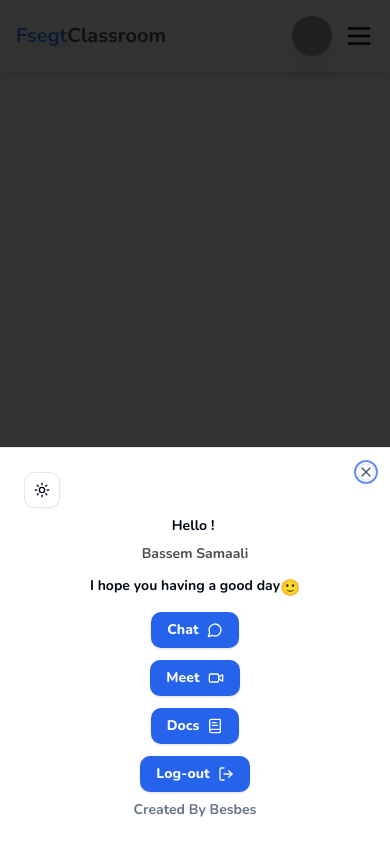
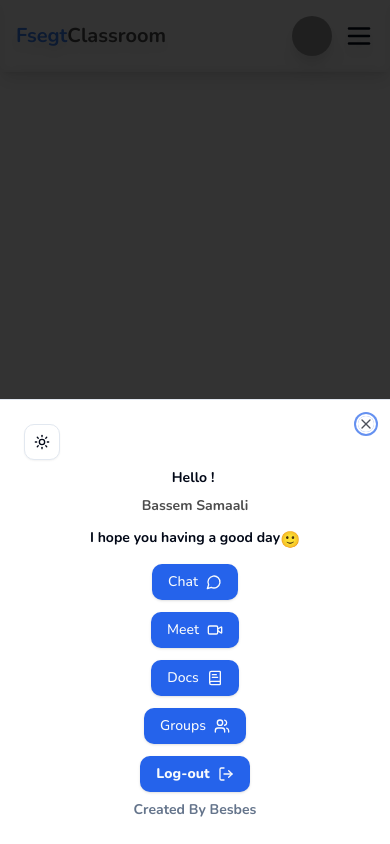
Before and after one commit to samaalibassem123/fsegtclassroomv2, a Next.js app: page /calssid in a window 390 px wide. Both pictures are taken after a click on the button 359 px from the left and 36 px from the top of the page. Built offline with nearby package versions, Linux system fonts and the light colour scheme; grey boxes are pictures that could not be loaded.

Commit message:
Update CMenu.jsx

```diff
--- a/app/(protected)/[class]/components/CMenu.jsx
+++ b/app/(protected)/[class]/components/CMenu.jsx
@@ -1,3 +1,4 @@
+"use client";
 import { ModeToggle } from "@/components/animation/ModeToggle";
 import SplitTextAnimation from "@/components/animation/SplitTextAnimation";
 import { Button } from "@/components/ui/button";
@@ -9,10 +10,25 @@ import {
   SheetTitle,
   SheetTrigger,
 } from "@/components/ui/sheet";
-import { BookText, LogOut, Menu, MessageCircle, Video } from "lucide-react";
-import React from "react";
+import {
+  BookText,
+  LogOut,
+  Menu,
+  MessageCircle,
+  Users,
+  Video,
+} from "lucide-react";
+import Link from "next/link";
+import React, { useState } from "react";
+import { ClipLoader } from "react-spinners";
 
 export default function CMenu() {
+  const [EnterClicked, EnterIsClicked] = useState(false);
+  const [docClicked, docIsClicked] = useState(false);
+  const [meetClicked, meetIsClicked] = useState(false);
+  const [chatClicked, chatIsClicked] = useState(false);
+  const [GroupClicked, GroupIsClicked] = useState(false);
+  const [LogoutClicked, LogoutIsClicked] = useState(false);
   return (
     <div className="sm:hidden flex items-center ">
       <Sheet>
@@ -39,18 +55,66 @@ export default function CMenu() {
                 />
                 🙂
               </p>
-              <Button className="font-extrabold ">
-                Chat <MessageCircle size={32} />
-              </Button>
-              <Button className="font-extrabold ">
-                Meet
-                <Video size={32} />
-              </Button>
-              <Button className="font-extrabold ">
-                Docs <BookText size={32} />
-              </Button>
+              <Link href={"/chat"} onClick={() => chatIsClicked(true)}>
+                <Button>
+                  {chatClicked ? (
+                    <ClipLoader color="#a6b9f4" loading={true} size={20} />
+                  ) : (
+                    <>
+                      Chat <MessageCircle size={32} />
+                    </>
+                  )}
+                </Button>
+              </Link>
 
-              <Button className="font-extrabold ">Log-out <LogOut size={32} /></Button>
+              <Link href={"meet"} onClick={() => meetIsClicked(true)}>
+                <Button>
+                  {meetClicked ? (
+                    <ClipLoader color="#a6b9f4" loading={true} size={20} />
+                  ) : (
+                    <>
+                      Meet <Video size={32} />
+                    </>
+                  )}
+                </Button>
+              </Link>
+
+              <Link href={"docs"} onClick={() => docIsClicked(true)}>
+                <Button>
+                  {docClicked ? (
+                    <ClipLoader color="#a6b9f4" loading={true} size={20} />
+                  ) : (
+                    <>
+                      Docs <BookText size={32} />
+                    </>
+                  )}
+                </Button>
+              </Link>
+
+              {/*IF THE ROLE IS A TEACHER*/}
+              <Link href={"/group"} onClick={() => GroupIsClicked(true)}>
+                <Button>
+                  {GroupClicked ? (
+                    <ClipLoader color="#a6b9f4" loading={true} size={20} />
+                  ) : (
+                    <>
+                      Groups <Users />
+                    </>
+                  )}
+                </Button>
+              </Link>
+
+              <Link href={"/"} onClick={() => LogoutIsClicked(true)}>
+                <Button className="font-extrabold ">
+                  {LogoutClicked ? (
+                    <ClipLoader color="#a6b9f4" loading={true} size={20} />
+                  ) : (
+                    <>
+                      Log-out <LogOut size={32} />
+                    </>
+                  )}
+                </Button>
+              </Link>
             </div>
             <SheetDescription>Created By Besbes</SheetDescription>
           </SheetHeader>
```
